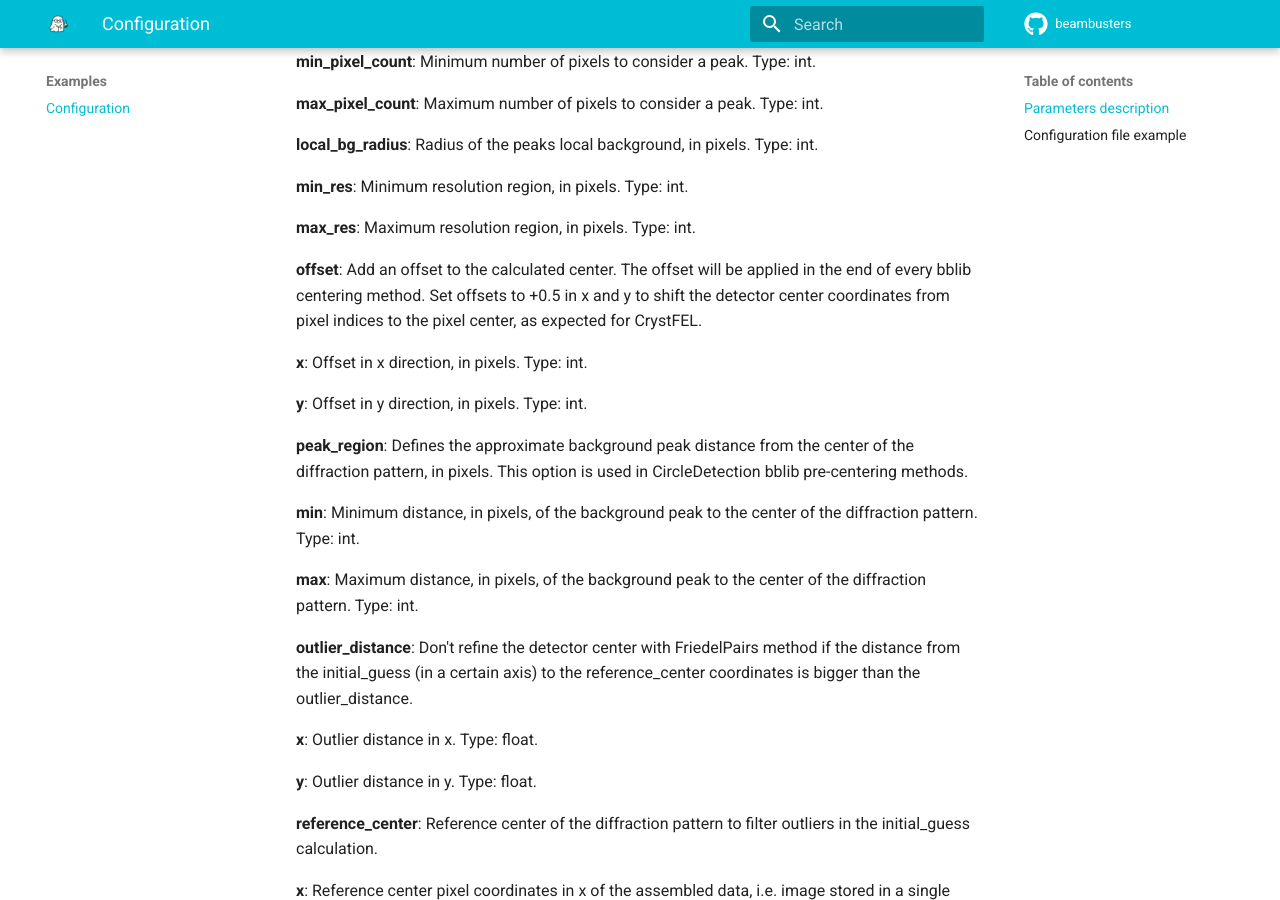
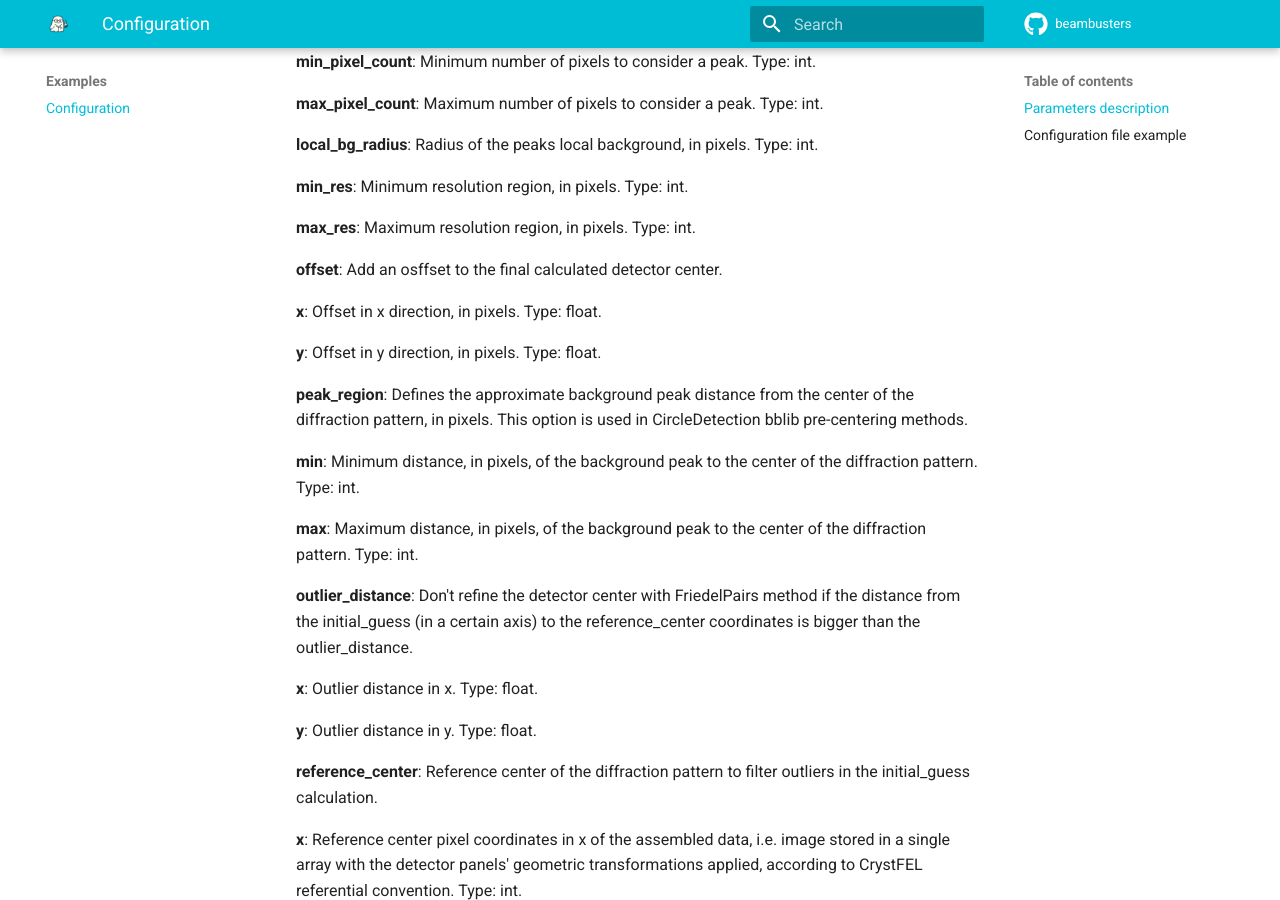
Before and after one commit to anananacr/beambusters, an MkDocs documentation site: the page built from docs/example/config.md, in a window 1280 px wide and 900 px high, scrolled down 2194 px. Built offline with MkDocs 1.6.1 and Material for MkDocs 9.7.7, drawn with Linux system fonts in a browser that asks for light colours; comment, search, counter and statistics services are not loaded.

Commit message:
doc: clarify offset meaning

```diff
--- a/docs/example/config.md
+++ b/docs/example/config.md
@@ -90,11 +90,11 @@ The `config.yaml` file sets the configuration parameters of beambusters.
 
   **max_res**: Maximum resolution region, in pixels. Type: int.
 
-**offset**: Add an offset to the calculated center. The offset will be applied in the end of every bblib centering method. Set offsets to +0.5 in x and y to shift the detector center coordinates from pixel indices to the pixel center, as expected for CrystFEL.
+**offset**: Add an osffset to the final calculated detector center.
 
-  **x**: Offset in x direction, in pixels. Type: int.
+  **x**: Offset in x direction, in pixels. Type: float.
 
-  **y**: Offset in y direction, in pixels. Type: int.
+  **y**: Offset in y direction, in pixels. Type: float.
 
 **peak_region**: Defines the approximate background peak distance from the center of the diffraction pattern, in pixels. This option is used in CircleDetection bblib pre-centering methods.
 
@@ -209,10 +209,6 @@ pf8:
 
 starting_frame: 500
 
-offset:
-  x: 0.5
-  y: 0.5
-
 peak_region:
   min: 50
   max: 70
--- a/docs/example/config_electrons.yaml
+++ b/docs/example/config_electrons.yaml
@@ -63,10 +63,6 @@ hough:
     x: 0
     y: 0
 
-offset:
-  x: 0.5
-  y: 0.5
-
 outlier_distance:
   x: 20
   y: 20
```
